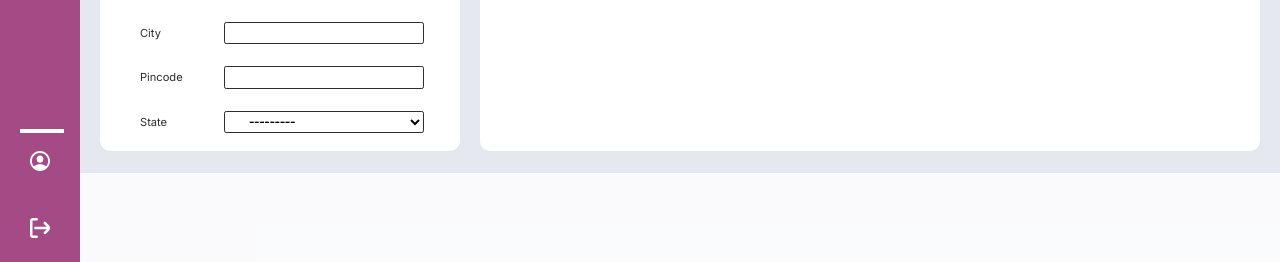
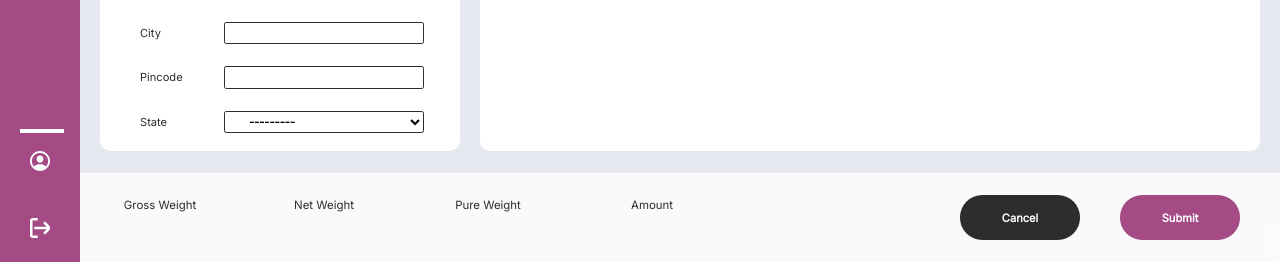
Before and after one commit to GannaMohit/Abatix-Kaveri, a Django app: page /vouchers/new in a window 1280 px wide. Shown: the part 538-800 px from the top of the page. Run offline with Django 4.2, Linux system fonts and the light colour scheme; the visitor is signed in with stand-in values (Sample User, id 1); data that the repository does not hold is empty.

Commit message:
Completed VoucherNew Page

```diff
--- a/sales/templates/sales/advance_form.html
+++ b/sales/templates/sales/advance_form.html
@@ -102,5 +102,5 @@
 
   <button type="submit" name="submit" id="submit">Submit</button>
   </form>
-  <a href="{% url 'advances' %}"><button type="submit" name="cancel" id="cancel">Cancel</button></a>
+  <a href="{% url 'advances' %}"><button type="button" name="cancel" id="cancel">Cancel</button></a>
 {% endblock %}
--- a/vouchers/forms.py
+++ b/vouchers/forms.py
@@ -10,9 +10,13 @@ class CustomerForm(ModelForm):
 class VoucherForm(ModelForm):
     class Meta:
         model = Voucher
-        fields = ('type', 'voucher_number', 'date')
+        exclude = ('customer',)
         widgets = {
-            'date': DateInput(attrs={'type':'date'})
+            'date': DateInput(attrs={'type':'date'}),
+            'gross_weight': NumberInput(attrs={'readonly':True}),
+            'net_weight': NumberInput(attrs={'readonly':True}),
+            'pure_weight': NumberInput(attrs={'readonly':True}),
+            'amount': NumberInput(attrs={'readonly':True})
         }
 
 class ParticularForm(ModelForm):
@@ -20,19 +24,27 @@ class ParticularForm(ModelForm):
         model = Particular
         exclude = ('voucher',)
 
+    def __init__(self, *args, **kwargs):
+        super().__init__(*args, **kwargs)
+        for field in self.fields:
+            self.fields[field].widget.attrs["oninput"] = "updateValues(false)"
+
+        self.fields["gross_weight"].label= "Gross Weight"
+        self.fields["net_weight"].label= "Net Weight"
+
 widgets = {
     'metal': HiddenInput(attrs={'readonly':True}),
     'category': HiddenInput(attrs={'readonly':True}),
     'purity': HiddenInput(attrs={'readonly':True}),
-    'gross_weight': TextInput(attrs={'readonly':True}),
-    'net_weight': TextInput(attrs={'readonly':True}),
-    'rate': TextInput(attrs={'readonly':True}),
-    'subtotal': TextInput(attrs={'readonly':True}),
+    'gross_weight': NumberInput(attrs={'readonly':True}),
+    'net_weight': NumberInput(attrs={'readonly':True}),
+    'rate': NumberInput(attrs={'readonly':True}),
+    'subtotal': NumberInput(attrs={'readonly':True}),
     'sgst': HiddenInput(attrs={'readonly':True}),
     'cgst': HiddenInput(attrs={'readonly':True}),
     'igst': HiddenInput(attrs={'readonly':True}),
     'tcs': HiddenInput(attrs={'readonly':True}),
-    'total': TextInput(attrs={'readonly':True})
+    'total': NumberInput(attrs={'readonly':True})
 }
 
 fields = ('metal', 'purity', 'category', 'gross_weight', 'net_weight', 'rate', 'subtotal', 'sgst', 'cgst', 'igst', 'tcs', 'total')
--- a/vouchers/static/vouchers/css/voucher_form.css
+++ b/vouchers/static/vouchers/css/voucher_form.css
@@ -171,6 +189,134 @@ table#particular_form_table input {
     height: 11.11vh;
     right: 0px;
     bottom: 0px;
-
     background: rgba(255, 255, 255, 0.8);
 }
+
+#totals_box div {
+    display: inline-block;
+    width: 9.375vw;
+    height: 5.56vh;
+    margin-left: 1.5625vw;
+    margin-right: 1.5625vw;
+    margin-bottom: 2.78vh;
+    margin-top: 2.78vh;
+}
+
+#totals_box label {
+    width: 9.375vw;
+    height: 2.78vh;
+    font-family: 'Inter';
+    font-style: normal;
+    font-weight: 500;
+    font-size: 1.429vh;
+    display: inline-block;
+    text-align: center;
+
+    color: #2D2D2D;
+}
+
+#totals_box input {
+    width: 9.375vw;
+    height: 2.78vh;
+    font-family: 'Inter';
+    font-style: normal;
+    font-weight: 700;
+    font-size: 2.5vh;
+    display: inline-block;
+    text-align: right;
+
+    color: #2D2D2D;
+    border: 0px;
+    background: none;
+}
+
+#id_cancel_button {
+    width: 9.375vw;
+    height: 5.56vh;
+    position: absolute;
+    bottom: 2.78vh;
+    right: 15.625vw;
+    font-family: 'Inter';
+    font-style: normal;
+    font-weight: 700;
+    font-size: 1.389vh;
+    text-align: center;
+
+    color: #FFFFFF;
+    background: #2D2D2D;
+    border: 0px;
+    border-radius: 2.78vh;
+    cursor:pointer;
+}
+
+#id_submit_button {
+    width: 9.375vw;
+    height: 5.56vh;
+    position: absolute;
+    bottom: 2.78vh;
+    right: 3.125vw;
+    font-family: 'Inter';
+    font-style: normal;
+    font-weight: 700;
+    font-size: 1.389vh;
+    text-align: center;
+
+    color: #FFFFFF;
+    background: #A44B85;
+    border: 0px;
+    border-radius: 2.78vh;
+    cursor:pointer;
+}
+
+div#particular_subform {
+    position: absolute;
+    width: 60.9375vw;
+    height: 38.89vh;
+    left: 37.5vw;
+    top: 47.22vh;
+
+    background: rgba(237, 237, 237, 0.4);
+    border-radius: 0px 0px 1.389vh 1.389vh;
+    columns: 2;
+}
+
+div#particular_subform label {
+    display: inline-block;
+    width: 6.25vw;
+    height: 2.78vh;
+    margin-left: 4.6875vw;
+    margin-top: 2.78vh;
+    font-family: 'Inter';
+    font-style: normal;
+    font-weight: 500;
+    font-size: 1.11vh;
+    text-align: left;
+    color: #2D2D2D;
+}
+
+div#particular_subform input, div#particular_subform select {
+    display: inline-block;
+    width: 15.625vw;
+    height: 2.78vh;
+    font-family: 'Inter';
+    font-style: normal;
+    font-weight: 600;
+    font-size: 1.11vh;
+
+    color: #2D2D2D;
+    box-sizing: border-box;
+
+    background: #FFFFFF;
+    border: 0.1389vh solid #2D2D2D;
+    border-radius: 0.278vh;
+
+}
+
+.cross {
+    cursor: pointer;
+}
+
+#selected  {
+    background-color: rgba(164, 75, 133, 0.3) !important;
+    box-sizing: border-box;
+  }
--- /dev/null
+++ b/vouchers/static/vouchers/js/voucher_form.js
@@ -0,0 +1,94 @@
+function addRow(element) {
+    let selected = document.getElementById('selected');
+    if (selected !== null) {
+        selected.id = "";
+    }
+    if (element.id === "add") {
+        let tbody = element.parentElement.parentElement;
+        let clone = element.parentElement.cloneNode(true);
+        let changePrefixInputs = element.parentElement.querySelectorAll("input[name^='partciulars-__prefix__']");
+        changePrefixInputs.forEach( (input) => {
+        let text = input.name;
+        let result = text.replace("__prefix__", element.parentElement.rowIndex);
+        input.setAttribute("name", result);
+        });
+        let total_forms = document.getElementById("id_particulars-TOTAL_FORMS");
+        total_forms.value = parseInt(total_forms.value) + 1;
+        tbody.appendChild(clone);
+        element.id = "";
+    }
+    element.parentElement.id = "selected";
+    element.innerHTML = element.parentElement.rowIndex;
+    let form = document.getElementById('particular_subform');
+    if (form.hidden) {
+        form.hidden = false;
+    }
+    element.parentElement.lastElementChild.children[0].style.display = "inline"; //Displaying cross button
+    updateValues(true);
+}
+
+function updateValues(fromTable) {
+    let source = undefined;
+    let dest = undefined;
+    let split_character = undefined;
+    if (fromTable) {
+      source = document.querySelectorAll('#selected input');
+      dest = document.querySelectorAll('#particular_subform input, #particular_subform select');
+      source_split_func = (element) => element.name.split("-");
+      dest_split_func = (element) => [element.name];
+    }
+    else {
+      source = document.querySelectorAll('#particular_subform input, #particular_subform select');
+      dest = document.querySelectorAll('#selected input');
+      source_split_func = (element) => [element.name];
+      dest_split_func = (element) => element.name.split("-");
+    }
+
+    for (let i = 0; i < source.length; i++) {
+      let source_names = source_split_func(source[i]);
+      let source_name = source_names[source_names.length - 1];
+      for (let j = 0; j < dest.length; j++) {
+        let dest_names = dest_split_func(dest[j]);
+        let dest_name = dest_names[dest_names.length - 1];
+        if (source_name == dest_name) {
+          dest[j].value = source[i].value;
+          if (source[i].tagName == "SELECT") {
+            let input_of_select = dest[j].parentElement.querySelector('input');
+            input_of_select.value = source[i].selectedOptions[0].text;
+          }
+          break;
+        }
+      }
+    }
+    calculateTotals();
+}
+
+function deleteRow(element) {
+element.parentElement.parentElement.style.display = "none";
+// TODO: Add logic to add Form-#-Delete to POST data
+}
+
+function calculateTotals() {
+  let gross_weight = document.querySelector('#totals_box #id_gross_weight');
+  console.log(gross_weight);
+  let net_weight = document.querySelector('#totals_box #id_net_weight');
+  let pure_weight = document.querySelector('#totals_box #id_pure_weight');
+  let amount = document.querySelector('#totals_box #id_amount');
+  let trs = document.querySelectorAll('#particular_form_table tbody tr');
+  let gw = 0.0;
+  let nw = 0.0;
+  let pw = 0.0;
+  let am = 0.0;
+  for (let i = 0; i < trs.length; ++i) {
+    gw += Number(trs[i].children[4].children[0].value);
+    nw += Number(trs[i].children[5].children[0].value);
+    pw += Number(trs[i].children[3].children[0].value) * Number(trs[i].children[5].children[0].value) / 100;
+    am += Number(trs[i].children[9].children[0].value);
+  }
+  gross_weight.value = gw;
+  net_weight.value = nw;
+  pure_weight.value = pw;
+  amount.value = am;
+}
+
+// TODO: Tax calculation function
--- a/vouchers/templates/vouchers/voucher_form.html
+++ b/vouchers/templates/vouchers/voucher_form.html
@@ -5,13 +5,16 @@
 
 {% block link %}
   <link rel="stylesheet" href="{% static 'vouchers/css/voucher_form.css' %}">
+  <script src="{% static 'vouchers/js/voucher_form.js' %}"></script>
 {% endblock %}
 
 {% block body %}
 </div>
-<form action="{{ request.path }}" method="post"></form>
+<form action="{{ request.path }}" method="post">
+  {% csrf_token %}
+  {{ formset.management_form }}
   <div id="customer_form_box">
-    <label for="id_id_">ID</label>
+    <label for="id_id">ID</label>
     <input type="number"  name="id" value="{{ id }}" required="" id="id_id" readonly>
     {{ form.type.label_tag }}
     {{ form.type }}
@@ -35,13 +38,14 @@
           <th>Subtotal</th>
           <th>Tax</th>
           <th>Total</th>
+          <th></th>
         </tr>
       </thead>
 
       <tbody>
         {% for particular_formset in formset %}
         <tr>
-          <td onclick="changeValues(this)">{{ forloop.counter }}{{ stud_formset.id }}</td>
+          <td onclick="updateValues(true)">{{ forloop.counter }}{{ stud_formset.id }}</td>
           <td><input type="text" value="{{ particular_formset.metal.value }}" readonly>{{ particular_formset.metal }}</td>
           <td><input type="text" value="{{ particular_formset.category.value }}" readonly>{{ particular_formset.category }}</td>
           <td><input type="text" value="{{ particular_formset.purity.value }}" readonly>{{ particular_formset.purity }}</td>
@@ -57,17 +61,18 @@
             {{ particular_formset.tcs }}
           </td>
           <td>{{ particular_formset.total }}</td>
+          <td><img class="cross" src="{% static 'sales/svg/cross.svg' %}" onclick="deleteRow(this)"></td>
         </tr>
         {% endfor %}
         <tr>
-          <td onclick="changeValues(this)">Add</td>
+          <td onclick="addRow(this)" id="add">Add</td>
           <td><input type="text" value="" readonly>{{ formset.empty_form.metal }}</td>
           <td><input type="text" value="" readonly>{{ formset.empty_form.category }}</td>
-          <td><input type="text" value="" readonly>{{ formset.empty_form.purity }}</td>
+          <td><input type="number" value="" readonly>{{ formset.empty_form.purity }}</td>
           <td>{{ formset.empty_form.gross_weight }}</td>
           <td>{{ formset.empty_form.net_weight }}</td>
           <td>{{ formset.empty_form.rate }}</td>
-          <td>{{ formset.empty_form.sgst }}</td>
+          <td>{{ formset.empty_form.subtotal }}</td>
           <td>
             <input type="text"value="" readonly>
             {{ formset.empty_form.sgst }}
@@ -76,6 +81,7 @@
             {{ formset.empty_form.tcs }}
           </td>
           <td>{{ formset.empty_form.total }}</td>
+          <td><img class="cross" src="{% static 'masters/svg/cross.svg' %}" onclick="deleteRow(this)" style="display:none;"></td>
         </tr>
       </tbody>
     </table>
@@ -83,7 +89,32 @@
 
   <div id="totals_box">
 
+    <div>
+      {{ form.gross_weight.label_tag | title }}
+      {{ form.gross_weight }}
+    </div>
+
+    <div>
+      {{ form.net_weight.label_tag | title }}
+      {{ form.net_weight }}
+    </div>
+
+    <div>
+      {{ form.pure_weight.label_tag | title }}
+      {{ form.pure_weight }}
+    </div>
+
+    <div>
+      {{ form.amount.label_tag | title }}
+      {{ form.amount }}
+    </div>
+
+    <a href="{% url 'vouchers' %}"><button type="button" name="reset" id="id_cancel_button">Cancel</button></a>
+    <button type="submit" name="submit" id="id_submit_button">Submit</button>
 
   </div>
   </form>
+  <div id="particular_subform" hidden>
+    {{ particular_form }}
+  </div>
 {% endblock %}
--- a/vouchers/views.py
+++ b/vouchers/views.py
@@ -3,6 +3,7 @@ from django.views.generic import ListView
 from django.views.generic.edit import CreateView, UpdateView
 from django.contrib.auth.mixins import LoginRequiredMixin, PermissionRequiredMixin, AccessMixin
 from vouchers.models import Voucher, Particular
+from masters.models import Customer
 from vouchers.forms import VoucherForm, ParticularForm, ParticularFormSet, CustomerForm
 
 class VoucherBaseView(LoginRequiredMixin, PermissionRequiredMixin, AccessMixin):
@@ -27,19 +28,25 @@ class VoucherCreateView(VoucherBaseView, CreateView):
 
     def form_valid(self, form):
         context = self.get_context_data()
-        voucher = form.save(commit=False)
-        context["formset"] = ParticularFormSet(self.request.POST, instance=voucher)
-        if context["formset"].is_valid():
-            voucher.save()
-            self.object = voucher
-            context["formset"].save()
-            return super().form_valid(form)
+        context["customer_form"] = CustomerForm(self.request.POST)
+        if context["customer_form"].is_valid():
+            context["formset"] = ParticularFormSet(self.request.POST)
+            if context["formset"].is_valid():
+                try:
+                    customer = Customer.objects.get(**context["customer_form"].cleaned_data)
+                except:
+                    customer = context["customer_form"].save()
+                form.instance.customer = customer
+                self.object = form.save()
+                context["formset"].instance = self.object
+                context["formset"].save()
+                return super().form_valid(form)
         return self.render_to_response(context)
 
     def get_context_data(self, **kwargs):
         context = super().get_context_data(**kwargs)
         context["customer_form"] = CustomerForm(label_suffix="")
-        context["particular_form"] = ParticularForm()
+        context["particular_form"] = ParticularForm(label_suffix="")
         context["formset"] = ParticularFormSet()
         try:
             context["id"] = Voucher.objects.order_by("pk").last().id + 1
```
Also changed, not shown: other parts of vouchers/static/vouchers/css/voucher_form.css (+32 -14 lines).
